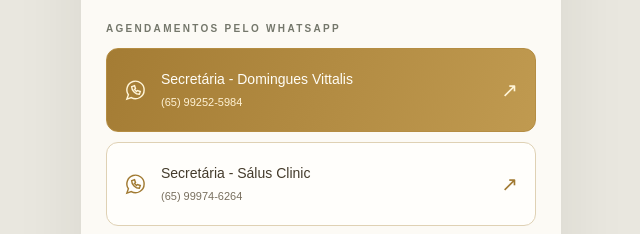
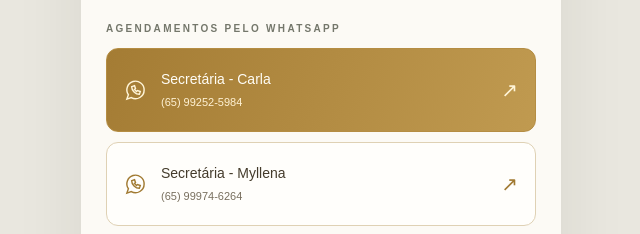
Before and after one commit to adrianofabri/cartao-dr-adriano, a plain HTML site: page index.html in a window 1280 px wide. Shown: the part 508-742 px from the top of the page, without its empty margins (319-959 px from the left). Drawn offline with Linux system fonts and the light colour scheme.

Commit message:
Cartão: secretárias identificadas por nome (Carla e Myllena) (#2)
Claude-Session: https://claude.ai/code/session_01BSR3pXpe4P9HwmzkUS3J3c

Co-authored-by: Claude <noreply@anthropic.com>

```diff
--- a/index.html
+++ b/index.html
@@ -29,8 +29,8 @@ footer{background:#f3ecdc;color:#85734f}
 <div class="cover"><div class="eyebrow">Cartão de visitas digital</div></div>
 <header class="identity"><img class="portrait" src="assets/retrato.png" width="176" height="176" alt="Dr. Adriano Fabri Domingues"><h1 class="brand"><img src="assets/logomarca.png" width="1440" height="540" alt="Dr. Adriano Fabri Domingues — Nutrologia, Emagrecimento e Composição Corporal"></h1><p class="credentials">Médico &nbsp;·&nbsp; CRM-MT 8757</p></header>
 <div class="content"><h2 class="section-label">Agendamentos pelo WhatsApp</h2>
-<a class="contact primary" href="https://wa.me/5565992525984?text=Ol%C3%A1%21%20Gostaria%20de%20agendar%20uma%20consulta%20com%20o%20Dr.%20Adriano%20Fabri%20Domingues." target="_blank" rel="noopener noreferrer"><svg class="icon" fill="none" stroke="currentColor" stroke-width="1.5"><use href="#chat"/></svg><span><strong>Secretária - Domingues Vittalis</strong><small>(65) 99252-5984</small></span><span class="arrow" aria-hidden="true">↗</span></a>
-<a class="contact" href="https://wa.me/5565999746264?text=Ol%C3%A1%21%20Gostaria%20de%20agendar%20uma%20consulta%20com%20o%20Dr.%20Adriano%20Fabri%20Domingues." target="_blank" rel="noopener noreferrer"><svg class="icon" fill="none" stroke="currentColor" stroke-width="1.5"><use href="#chat"/></svg><span><strong>Secretária - Sálus Clinic</strong><small>(65) 99974-6264</small></span><span class="arrow" aria-hidden="true">↗</span></a>
+<a class="contact primary" href="https://wa.me/5565992525984?text=Ol%C3%A1%21%20Gostaria%20de%20agendar%20uma%20consulta%20com%20o%20Dr.%20Adriano%20Fabri%20Domingues." target="_blank" rel="noopener noreferrer"><svg class="icon" fill="none" stroke="currentColor" stroke-width="1.5"><use href="#chat"/></svg><span><strong>Secretária - Carla</strong><small>(65) 99252-5984</small></span><span class="arrow" aria-hidden="true">↗</span></a>
+<a class="contact" href="https://wa.me/5565999746264?text=Ol%C3%A1%21%20Gostaria%20de%20agendar%20uma%20consulta%20com%20o%20Dr.%20Adriano%20Fabri%20Domingues." target="_blank" rel="noopener noreferrer"><svg class="icon" fill="none" stroke="currentColor" stroke-width="1.5"><use href="#chat"/></svg><span><strong>Secretária - Myllena</strong><small>(65) 99974-6264</small></span><span class="arrow" aria-hidden="true">↗</span></a>
 <a class="contact social" href="https://www.instagram.com/dr.adrianodomingues/" target="_blank" rel="noopener noreferrer"><svg class="icon" fill="none" stroke="currentColor" stroke-width="1.5"><use href="#instagram"/></svg><span><strong>Acompanhe no Instagram</strong><small>@dr.adrianodomingues</small></span><span class="arrow" aria-hidden="true">↗</span></a>
 <section class="location" aria-label="Localização"><div class="location-head"><svg class="icon" fill="none" stroke="currentColor" stroke-width="1.5"><use href="#pin"/></svg><div><strong>Salus Clinic</strong><p>Rua Coronel Civis Leão de Moraes, nº 01<br>Bairro Miguel Sutil – Alvorada<br>Cuiabá · MT</p><a class="map" href="https://www.google.com/maps/search/?api=1&amp;query=Edif%C3%ADcio%20S%C3%A1lus%20Clinic%20Rua%20Coronel%20Civis%20Le%C3%A3o%20de%20Moraes%2001%20Cuiab%C3%A1%20MT" target="_blank" rel="noopener noreferrer">Como chegar <span aria-hidden="true">↗</span></a></div></div></section>
 <div class="actions"><a class="save" href="contato.vcf" download="Dr-Adriano-Domingues.vcf"><svg fill="none" stroke="currentColor" stroke-width="1.5"><use href="#save"/></svg>Salvar contato</a><button id="share-card" type="button"><svg fill="none" stroke="currentColor" stroke-width="1.5"><use href="#share-icon"/></svg>Compartilhar cartão</button></div><p id="status" role="status"></p><div id="share-options" hidden><label for="share-url">Link do cartão</label><input id="share-url" type="url" readonly value="https://adrianofabri.app/" aria-label="Link do cartão para copiar"><div class="actions"><button id="copy-link" type="button">Copiar link</button><a id="share-whatsapp" class="save" href="https://wa.me/?text=https%3A%2F%2Fadrianofabri.github.io%2Fcartao-dr-adriano%2F" target="_blank" rel="noopener noreferrer">Enviar pelo WhatsApp ↗</a></div></div>
```
Also changed, not shown: 2 other files.
